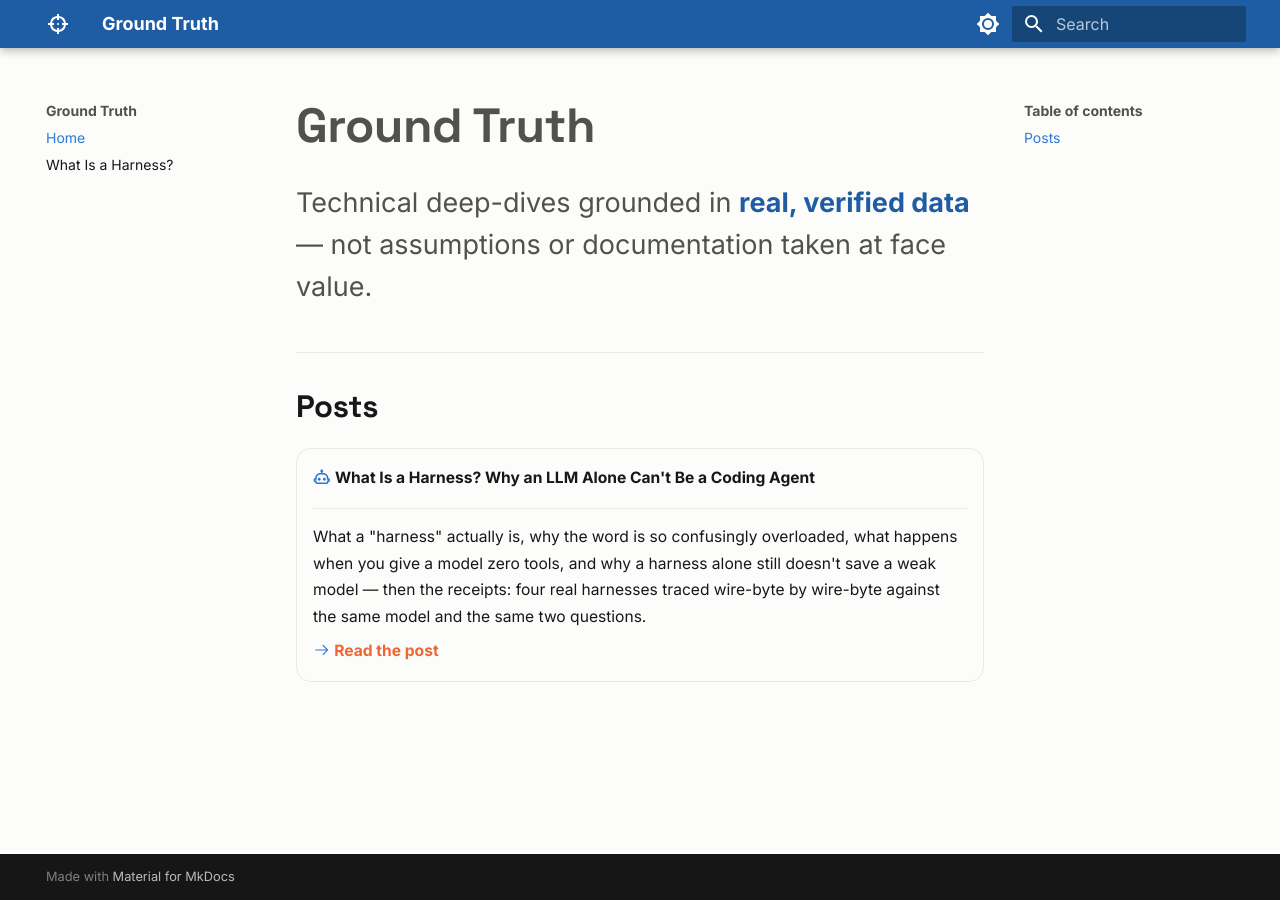
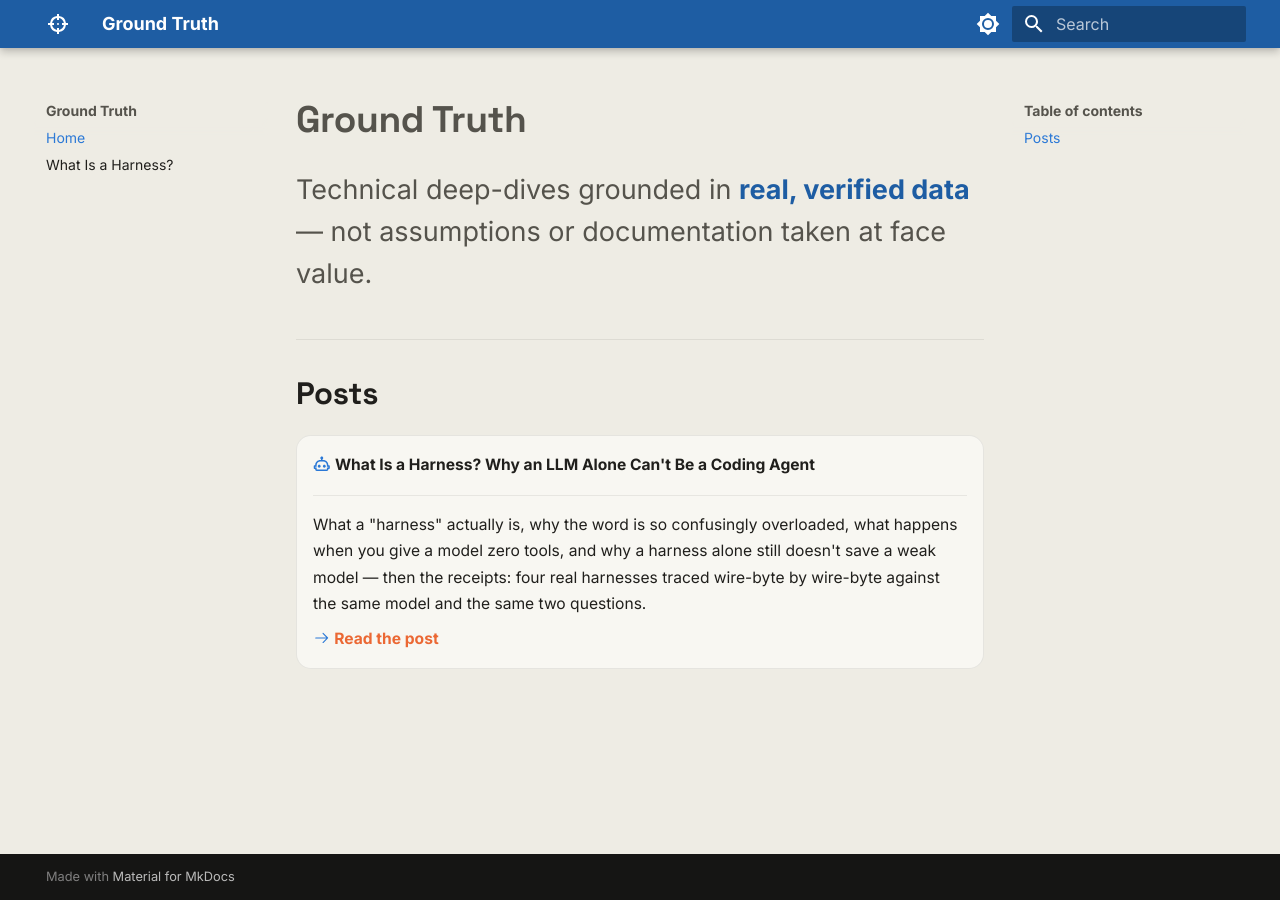
Before and after one commit to s4sarath/ground-truth, an MkDocs documentation site: the page built from docs/index.md, in a window 1280 px wide. Built offline with MkDocs 1.6.1 and Material for MkDocs 9.7.7, drawn with Linux system fonts in a browser that asks for light colours.

Commit message:
Warmer, more comfortable page background; smaller H1

```diff
--- a/docs/stylesheets/extra.css
+++ b/docs/stylesheets/extra.css
@@ -15,13 +15,25 @@
   --gt-red: #e34948;
 }
 
-/* ---- Palette: refined light surface, not stark white ---- */
+/* ---- Palette: light mode is a warm, muted paper tone — not stark white ---- */
 [data-md-color-scheme="default"] {
-  --md-default-bg-color: #fcfcfb;
-  --md-default-fg-color: #17161a;
-  --md-default-fg-color--light: #52514e;
-  --md-default-fg-color--lighter: #8a8980;
+  --md-default-bg-color: #eeece4;
+  --gt-content-surface: #f8f7f2; /* cards/code/tables sit slightly lighter than the page for gentle depth */
+  --md-default-fg-color: #201f1c;
+  --md-default-fg-color--light: #55534c;
+  --md-default-fg-color--lighter: #8c897d;
   --md-typeset-a-color: var(--gt-blue);
+}
+
+/* ---- Palette: dark mode is a warm charcoal — not near-black ---- */
+[data-md-color-scheme="slate"] {
+  --md-default-bg-color: #211f1c;
+  --gt-content-surface: #2a2825;
+  --md-default-fg-color: #ece9e1;
+  --md-default-fg-color--light: #b8b5aa;
+  --md-default-fg-color--lighter: #8c897d;
+  --md-typeset-a-color: #7db3ef;
+  --md-primary-fg-color: #2a2825;
 }
 
 [data-md-color-primary="custom"] {
@@ -40,8 +52,8 @@
   letter-spacing: -0.01em;
 }
 .md-typeset h1 {
-  font-size: 2.4rem;
-  line-height: 1.15;
+  font-size: 1.85rem;
+  line-height: 1.2;
   margin-bottom: 0.6em;
 }
 .md-typeset h2 {
@@ -82,6 +94,7 @@
 /* ---- Grid cards: subtle lift, accent link, no harsh borders ---- */
 .md-typeset .grid.cards > ul > li,
 .md-typeset .grid.cards > ol > li {
+  background: var(--gt-content-surface);
   border: 1px solid rgba(0, 0, 0, 0.08);
   border-radius: 0.75rem;
   transition: transform 0.15s ease, box-shadow 0.15s ease, border-color 0.15s ease;
@@ -103,7 +116,7 @@
 /* ---- Blockquotes: colored rail instead of default gray ---- */
 .md-typeset blockquote {
   border-left: 4px solid var(--gt-blue);
-  background: rgba(42, 120, 214, 0.045);
+  background: var(--gt-content-surface);
   border-radius: 0 0.4rem 0.4rem 0;
   padding: 0.9rem 1.2rem;
   color: var(--md-default-fg-color--light);
@@ -111,6 +124,7 @@
 
 /* ---- Tables: soft header tint, breathing room, no heavy grid ---- */
 .md-typeset table:not([class]) {
+  background: var(--gt-content-surface);
   border: none;
   border-radius: 0.6rem;
   overflow: hidden;
@@ -183,16 +197,23 @@
 
 /* ---- Code blocks: slightly warmer than pure black/white ---- */
 .md-typeset code {
-  background: rgba(42, 120, 214, 0.08);
+  background: rgba(42, 120, 214, 0.1);
   color: var(--gt-blue-dark);
   border-radius: 0.25rem;
+}
+[data-md-color-scheme="slate"] .md-typeset code {
+  color: #7db3ef;
 }
 .md-typeset pre code {
   background: none;
   color: inherit;
 }
+.md-typeset .highlight pre,
+.md-typeset .highlighttable {
+  background: var(--gt-content-surface);
+}
 
-/* ---- Header bar: keep brand blue but slightly deeper for contrast with white content ---- */
+/* ---- Header bar: keep brand blue but slightly deeper for contrast with page ---- */
 .md-header {
   background-color: var(--gt-blue-dark);
 }
```
